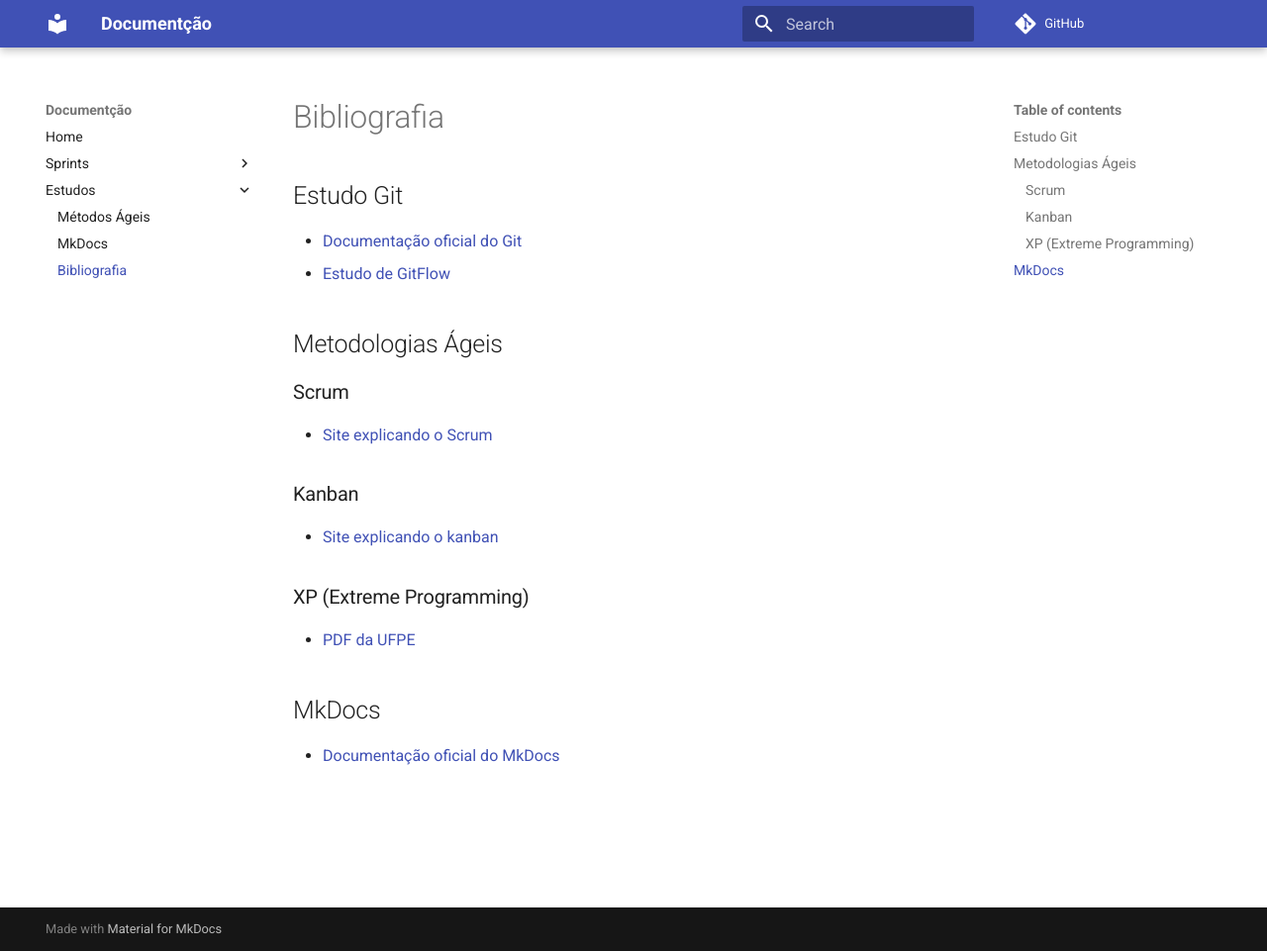
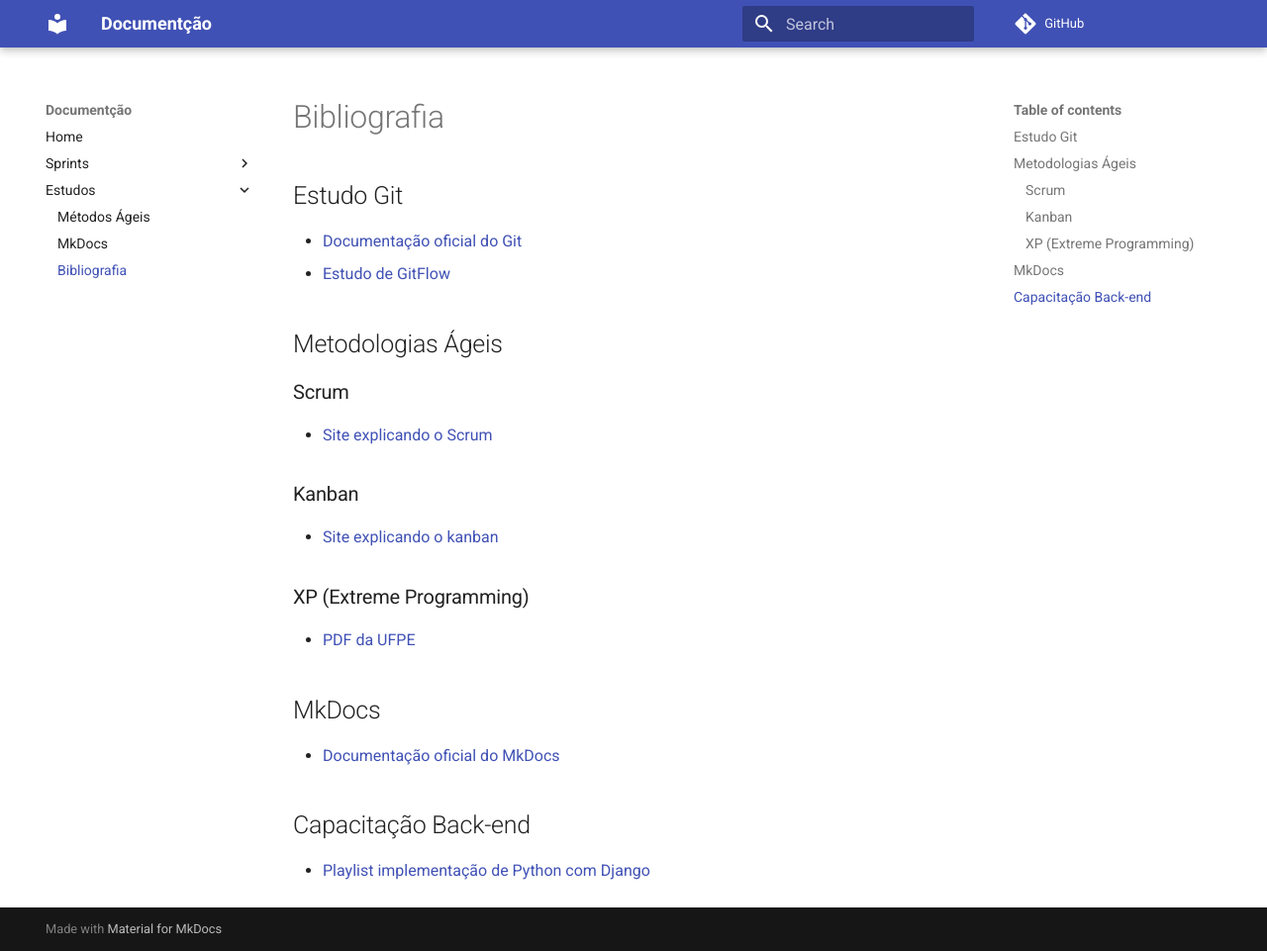
Before and after one commit to unb-mds/2024-1-forUnB, an MkDocs documentation site: the page built from docs/estudos/bibliografia.md, in a window 1280 px wide and 961 px high. Shown: the whole window at 99% size. Built offline with MkDocs 1.6.1 and Material for MkDocs 9.7.7, drawn with Linux system fonts in a browser that asks for light colours; comment, search, counter and statistics services are not loaded.

Commit message:
adding django studies link

```diff
--- a/docs/estudos/bibliografia.md
+++ b/docs/estudos/bibliografia.md
@@ -13,5 +13,7 @@
 - [PDF da UFPE](https://www.cin.ufpe.br/~gamr/FAFICA/Desenvolvimento%20de%20sistemas/XP.pdf)
 
 ## MkDocs
+- [Documentação oficial do MkDocs](https://www.mkdocs.org/)
 
-- [Documentação oficial do MkDocs](https://www.mkdocs.org/)
+## Capacitação Back-end
+- [Playlist implementação de Python com Django](https://youtube.com/playlist?list=PLLVddSbilcumgeyk0z6ko5U_FYPfbRO2C&si=oOmjq9zp7gCmSb0Q)
```
